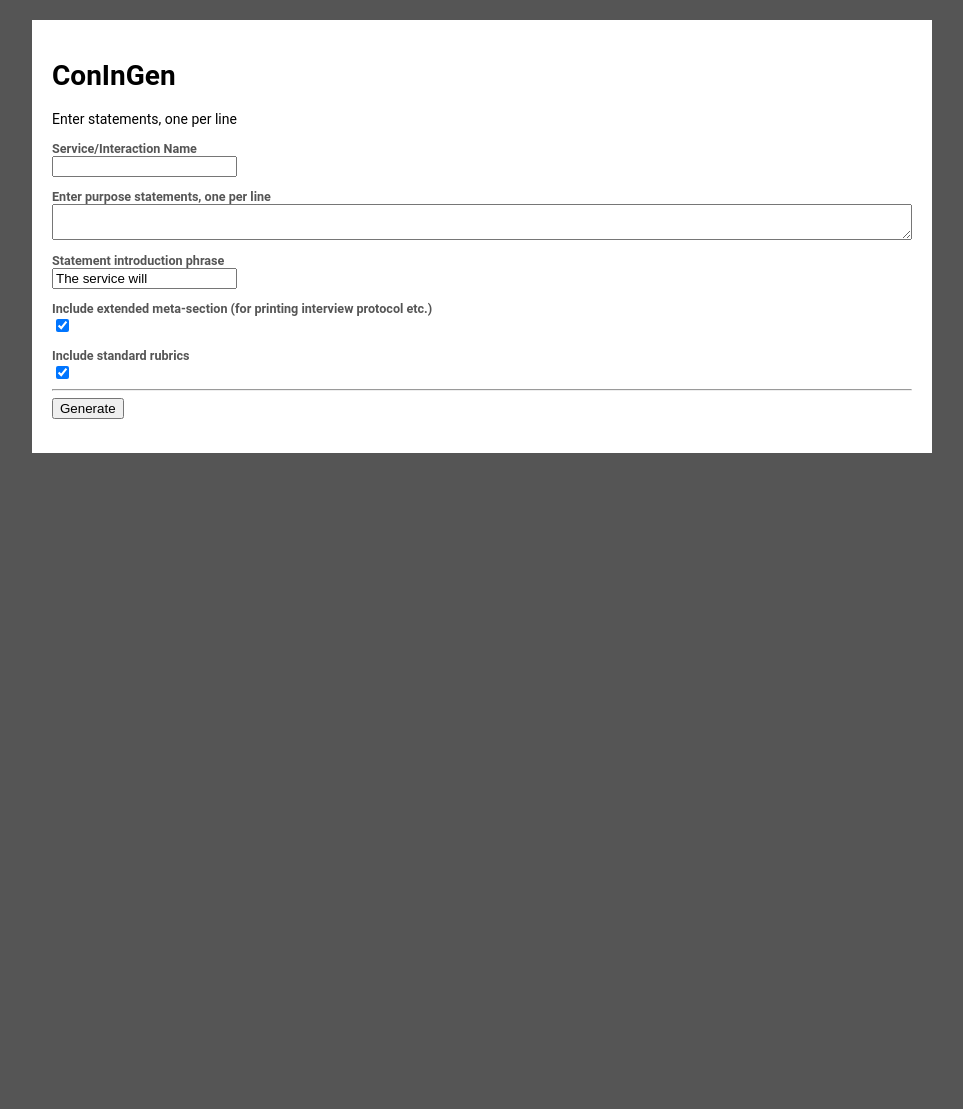
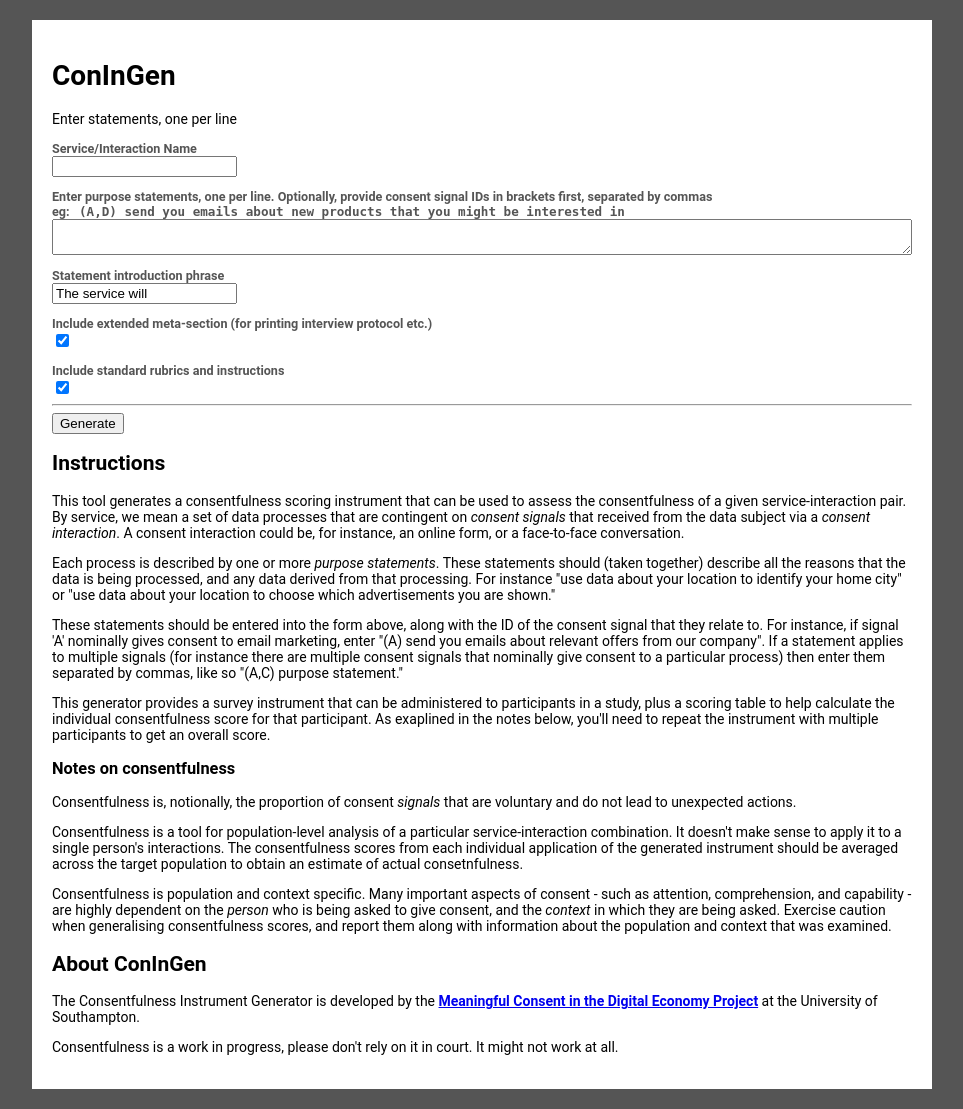
Before and after one commit to RichardGomer/coningen, a PHP site: page / in a window 1280 px wide. Shown: the whole page, without its empty margins (158-1121 px from the left). Before the commit the page ends 453 px from the top, so only its background shows below. Run offline with PHP 8.4, Linux system fonts and the light colour scheme.

Commit message:
Add scoring, statement-signal indication, instructions

```diff
--- a/inc/input.php
+++ b/inc/input.php
@@ -4,7 +4,8 @@
     <label>Service/Interaction Name</label>
     <input type="text" name="title" id="title" />
 
-    <label>Enter purpose statements, one per line</label>
+    <label>Enter purpose statements, one per line. Optionally, provide consent signal IDs in brackets first, separated by commas<br />
+    eg: &nbsp; <tt>(A,D) send you emails about new products that you might be interested in</tt></label>
     <textarea name="st" id="st"></textarea>
 
     <label>Statement introduction phrase</label>
@@ -13,9 +14,48 @@
     <label>Include extended meta-section (for printing interview protocol etc.)</label>
     <input type="checkbox" value="1" name="extmeta" id="extmeta" checked="checked" />
 
-    <label>Include standard rubrics</label>
+    <label>Include standard rubrics and instructions</label>
     <input type="checkbox" value="1" name="rubric" id="rubric" checked="checked" />
 
     <hr />
     <input type="submit" value="Generate" />
 </form>
+
+<h2>Instructions</h2>
+
+<p>This tool generates a consentfulness scoring instrument that can be used to assess the consentfulness of a given service-interaction
+pair.  By service, we mean a set of data processes that are contingent on <em>consent signals</em> that received from the data subject
+via a <em>consent interaction</em>.  A consent interaction could be, for instance, an online form, or a face-to-face conversation.</p>
+
+<p>Each process is described by one or more <em>purpose statements</em>.  These statements should (taken together) describe  all the reasons
+that the data is being processed, and any data derived from that processing.  For instance "use data about your location to identify your
+home city" or "use data about your location to choose which advertisements you are shown."</p>
+
+<p>These statements should be entered into the form above, along with the ID of the consent signal that they relate to.  For instance, if
+signal 'A' nominally gives consent to email marketing, enter "(A) send you emails about relevant offers from our company".  If a statement
+applies to multiple signals (for instance there are multiple consent signals that nominally give consent to a particular process) then enter
+them separated by commas, like so "(A,C) purpose statement."</p>
+
+<p>This generator provides a survey instrument that can be administered to participants in a study, plus a scoring table to help
+    calculate the individual consentfulness score for that participant.  As exaplined in the notes below, you'll need to repeat the instrument
+    with multiple participants to get an overall score.</p>
+
+
+<h3>Notes on consentfulness</h3>
+
+<p>Consentfulness is, notionally, the proportion of consent <em>signals</em> that are voluntary and do not lead to unexpected actions.</p>
+
+<p>Consentfulness is a tool for population-level analysis of a particular service-interaction combination.  It doesn't make sense to apply
+    it to a single person's interactions.  The consentfulness scores from each individual application of the generated instrument should
+be averaged across the target population to obtain an estimate of actual consetnfulness.</p>
+
+<p>Consentfulness is population and context specific.  Many important aspects of consent - such as attention, comprehension, and capability -
+    are highly dependent on the <em>person</em> who is being asked to give consent, and the <em>context</em> in which they are being asked.  Exercise
+    caution when generalising consentfulness scores, and report them along with information about the population and context that was examined.</p>
+
+<h2>About ConInGen</h2>
+
+<p>The Consentfulness Instrument Generator is developed by the <strong><a href="http://www.meaningfulconsent.org/">Meaningful Consent in the Digital Economy
+    Project</a></strong> at the University of Southampton.</p>
+
+<p>Consentfulness is a work in progress, please don't rely on it in court.  It might not work at all.</p>
```
Also changed, not shown: inc/instrument.php (+103 -6 lines), style.css (+51 -0 lines).
